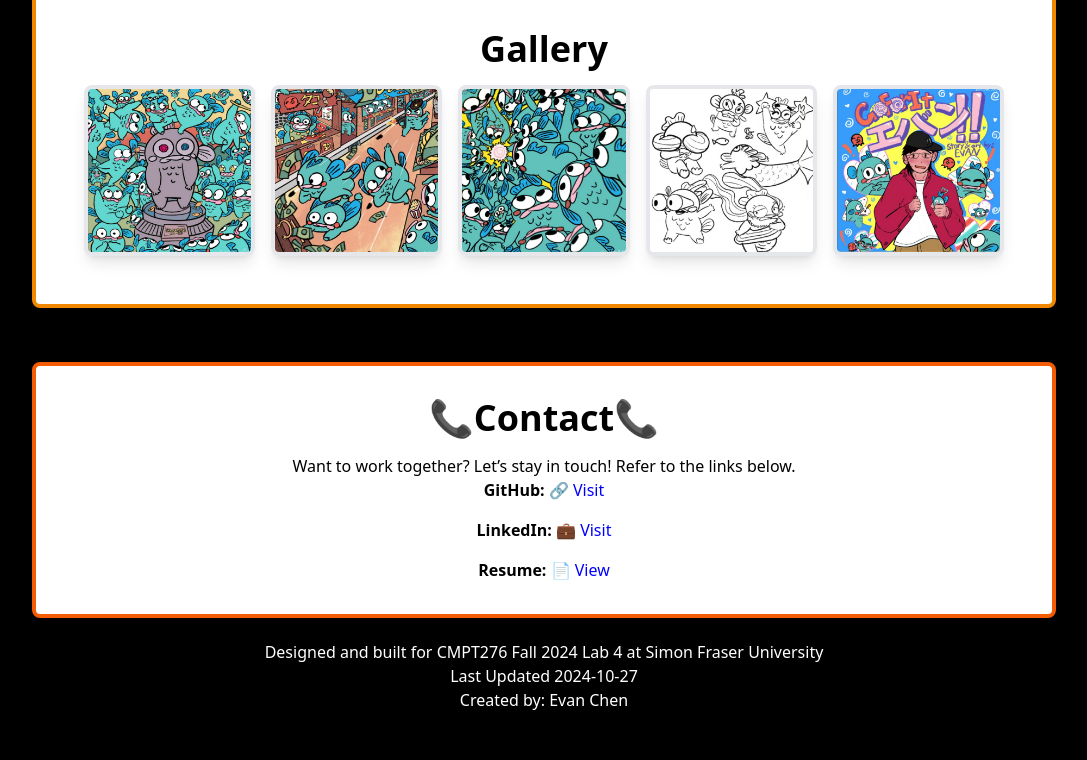
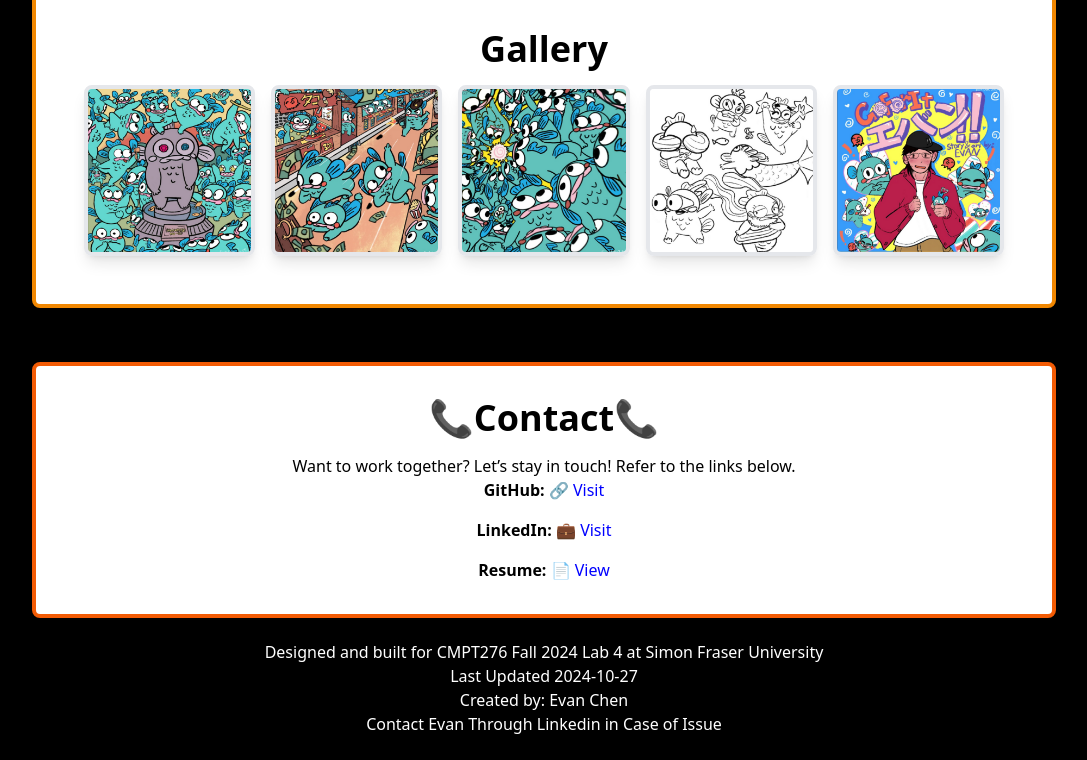
Before and after one commit to EvanDongChen/EvanDongChen.github.io, a plain HTML site: page index.html in a window 1280 px wide. Shown: the part 5042-5802 px from the top of the page, without its empty margins (96-1183 px from the left). Before the commit the page ends 5778 px from the top, so only its background shows below. Drawn offline with Linux system fonts and the light colour scheme.

Commit message:
Updated the Credits Section to Help Users with Errors

```diff
--- a/index.html
+++ b/index.html
@@ -416,6 +416,8 @@
     <p class="text-sm">
         Created by: Evan Chen
     </p>
+       Contact Evan Through Linkedin in Case of Issue
+    </p>
 </br>
 </footer>
 
```
